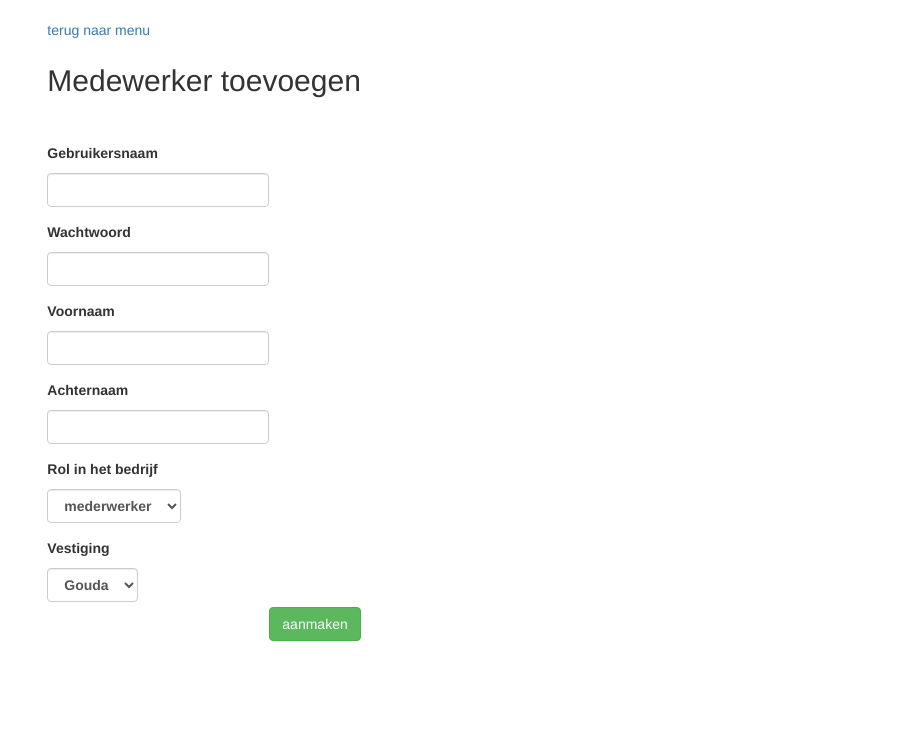
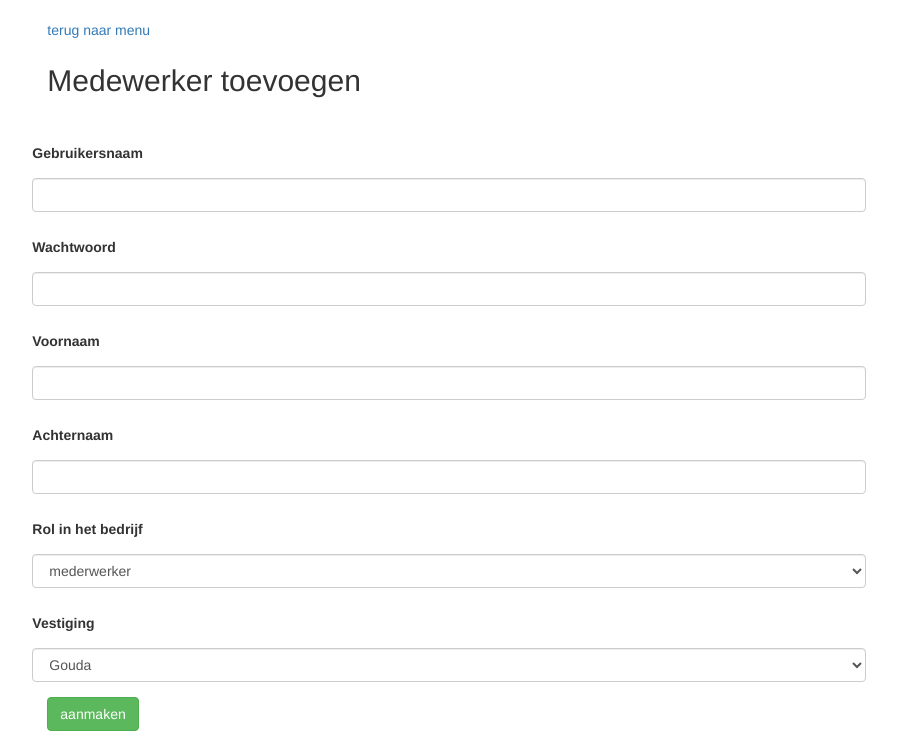
Before and after one commit to Timdeheer/Project_brandstof, a PHP site: page /mwtoevoegen.php in a window 1280 px wide. Shown: the part 62-800 px from the top of the page, without its empty margins (191-1088 px from the left). Run offline with PHP 8.4, Linux system fonts and the light colour scheme; the visitor is signed in with stand-in values (Sample User, id 1); data comes from the database, SQL or seed files in the repository.

Commit message:
mwtoevoegen style gefixt
gefixt madafackaa

```diff
--- a/mwtoevoegen.php
+++ b/mwtoevoegen.php
@@ -29,49 +29,34 @@ $locatie = $_SESSION["locatie"];
             <h2>Medewerker toevoegen</h2></br>
             <form class="form-horizontal" action="mwtoevoegen_cn.php" method="post">
 
-                <table>
-                    <tr>
 
-                        <td>
-                            <label for="gebruikersnaam"><h5><b>Gebruikersnaam</b></h5>
+                            <div class="form-group ">
+                            <label for="gebruikersnaam"><h5><b>Gebruikersnaam</b></h5></label>
                             <input type="text" class="form-control" name="gebruikersnaam" id="gebruikersnaam" autocomplete="off">
-                            </label>
 
-                        </td>
+                            </div>
 
-                    </tr>
-                    <tr>
+                            <div class="form-group">
+                            <label for="Wachtwoord"><h5><b>Wachtwoord</b></h5></label>
+                            <input type="password" class="form-control" name="wachtwoord" id="wachtwoord">
 
-                        <td>
-                            <label for="Wachtwoord"><h5><b>Wachtwoord</b></h5>
-                            <input type="password" class="form-control" name="wachtwoord" id="wachtwoord">
-                            </label>
-                        </td>
-                    </tr>
-                    <tr>
+                                </div>
 
 
-                        <td>
-                            <label for="naam"><h5><b>Voornaam</b></h5>
+                            <div class="form-group">
+                            <label for="naam"><h5><b>Voornaam</b></h5></label>
                             <input type="text" class="form-control" name="naam" id="naam">
-                            </label>
-                        </td>
-                    </tr>
-                    <tr>
 
-                        <td>
-                            <label for="achternaam"><h5><b>Achternaam</b></h5>
+                                </div>
+
+                            <div class="form-group">
+                            <label for="achternaam"><h5><b>Achternaam</b></h5></label>
                             <input type="text" class="form-control" name="achternaam" id="achternaam">
-                            </label>
 
-                        </td>
-                    </tr>
-                    <tr>
+                            </div>
 
-                        <td>
-
-
-                <label for="rol"><h5><b>Rol in het bedrijf</b></h5>
+                            <div class="form-group">
+                <label for="rol"><h5><b>Rol in het bedrijf</b></h5></label>
                 <?php
                 include 'connectie.php';
                 $sql = "SELECT * FROM rolmedewerker WHERE naam NOT LIKE 'filiaal-manager'";
@@ -84,21 +69,16 @@ $locatie = $_SESSION["locatie"];
                     while ($row = mysqli_fetch_object($result)) { ?>
 
                     <option value="<?php echo $row->id;  ?>"><?php echo $row->naam;  ?></option>
-                </label>
+
                         <?php
                     }
                     echo "</select>";
                 }
                 ?>
+</div>
+            <div class="form-group">
 
-            </td>
-        </tr>
-        <tr>
-
-            <td>
-
-
-                <label for="locatie"><h5><b>Vestiging</b></h5>
+                <label for="locatie"><h5><b>Vestiging</b></h5></label>
                 <?php
                 include 'connectie.php';
                 $sql = "SELECT * FROM locaties WHERE id = '$locatie'";
@@ -117,23 +97,19 @@ $locatie = $_SESSION["locatie"];
                     echo "</select>";
                 }
                 ?>
+</div>
 
-            </td>
+            <input  class="btn btn-success" type="submit" value="aanmaken">
 
-        </tr>
+                </form>
+</div>
 
-        <tr>
-            <td>
-            </td>
-            <td>
-            <input  class="btn btn-success" type="submit" value="aanmaken">
-            </td>
-        </tr>
+    <div class="col-lg-2 col-md-2 col-sm-2">
 
+    </div>
 
-    </table>
-</div>
-    <div class="col-lg-2 col-md-2 col-sm-2"></div></div>
+    </div>
+
 </body>
 <footer>
 </footer>
```
